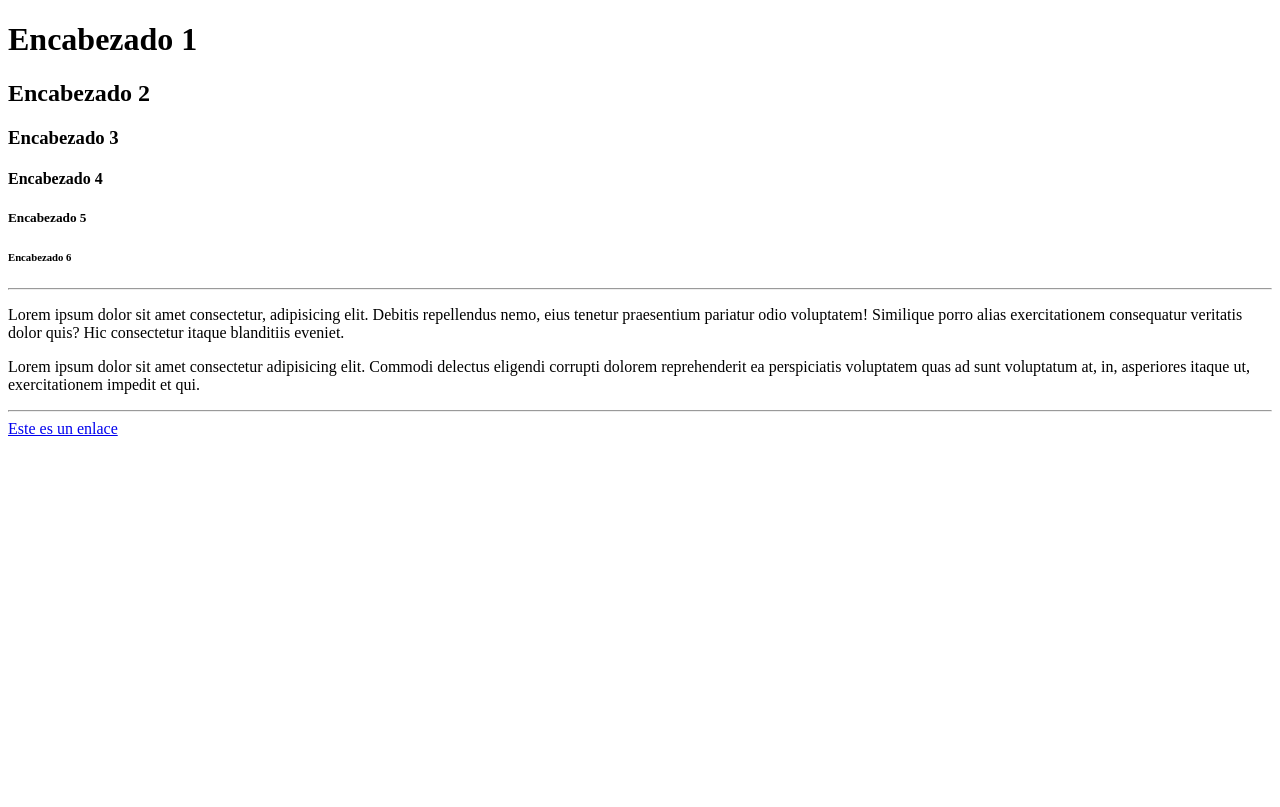
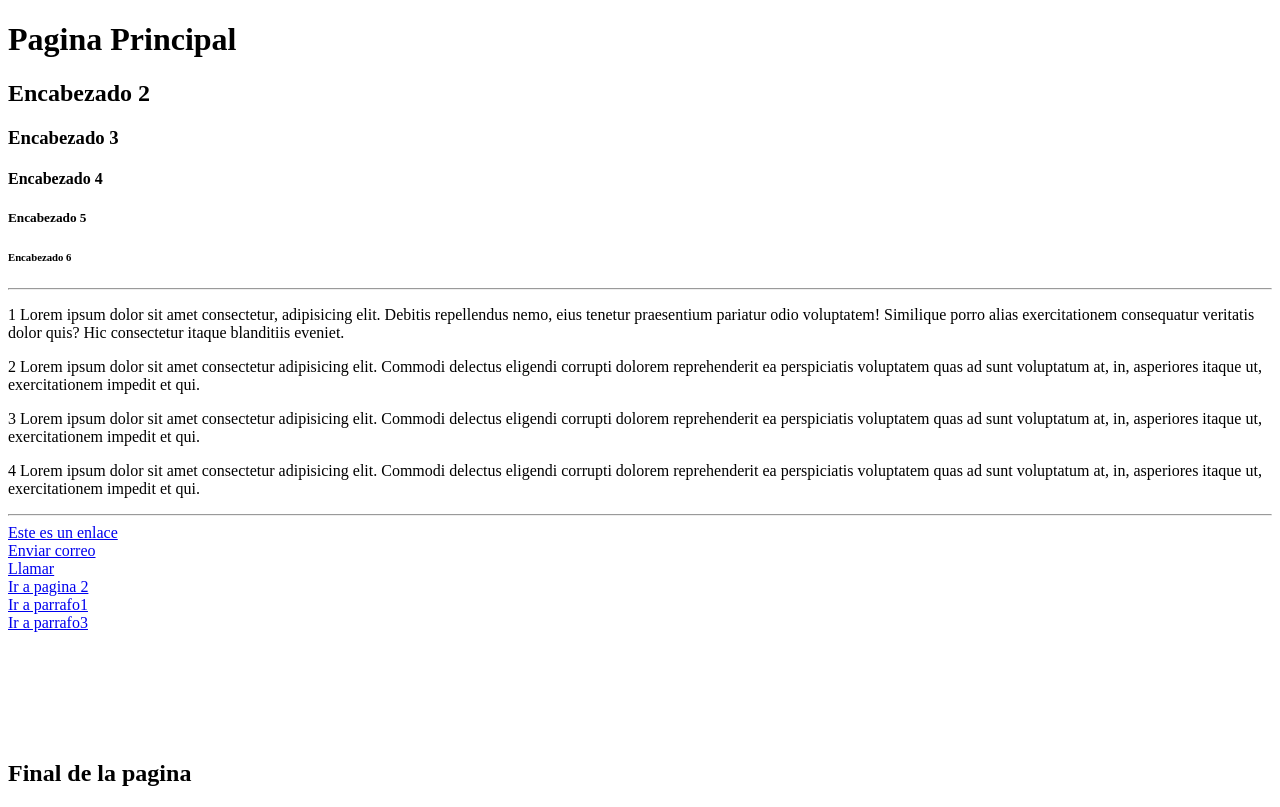
Before and after one commit to leba19121993/generation-ch16, a plain HTML site: page 3-introWeb/html/index.html in a window 1280 px wide. Drawn offline with Linux system fonts and the light colour scheme.

Commit message:
Primera pagina enlace html

```diff
--- a/3-introWeb/html/index.html
+++ b/3-introWeb/html/index.html
@@ -7,7 +7,7 @@
     <title>Mi primer página</title>
 </head>
 <body>
-    <h1>Encabezado 1</h1>
+    <h1>Pagina Principal</h1>
 
     <h2>Encabezado 2</h2>
     <h3>Encabezado 3</h3>
@@ -17,15 +17,53 @@
 
     <hr/>
 
-    <p>Lorem ipsum dolor sit amet consectetur, adipisicing elit. Debitis repellendus nemo, eius tenetur praesentium pariatur odio voluptatem! Similique porro alias exercitationem consequatur veritatis dolor quis? Hic consectetur itaque blanditiis eveniet.</p>
+    <p id="parrafo1">1 Lorem ipsum dolor sit amet consectetur, adipisicing elit. Debitis repellendus nemo, eius tenetur praesentium pariatur odio voluptatem! Similique porro alias exercitationem consequatur veritatis dolor quis? Hic consectetur itaque blanditiis eveniet.</p>
 
-    <p>Lorem ipsum dolor sit amet consectetur adipisicing elit. Commodi delectus eligendi corrupti dolorem reprehenderit ea perspiciatis voluptatem quas ad sunt voluptatum at, in, asperiores itaque ut, exercitationem impedit et qui.</p>
+    <p id="parrafo2">2 Lorem ipsum dolor sit amet consectetur adipisicing elit. Commodi delectus eligendi corrupti dolorem reprehenderit ea perspiciatis voluptatem quas ad sunt voluptatum at, in, asperiores itaque ut, exercitationem impedit et qui.</p>
+
+    <p id="parrafo3">3 Lorem ipsum dolor sit amet consectetur adipisicing elit. Commodi delectus eligendi corrupti dolorem reprehenderit ea perspiciatis voluptatem quas ad sunt voluptatum at, in, asperiores itaque ut, exercitationem impedit et qui.</p>
+
+    <p id="parrafo4">4 Lorem ipsum dolor sit amet consectetur adipisicing elit. Commodi delectus eligendi corrupti dolorem reprehenderit ea perspiciatis voluptatem quas ad sunt voluptatum at, in, asperiores itaque ut, exercitationem impedit et qui.</p>
 
     <hr>
 
     <!--Enlaces-->
     <a href="https://www.google.com/" target="_top">Este es un enlace</a>
 
+    <br>
+    <a href="mailto:abellopez@gmail.com">Enviar correo</a>
+
+
+    <br>
+
+    <a href="tel:+525583317593">Llamar</a>
+
+    <br>
+
+    <a href="assets/pages/pagina2.html">Ir a pagina 2</a>
+
+    <br>
+    <a href="#parrafo1">Ir a parrafo1</a>
+    <br>
+    <a href="#parrafo3">Ir a parrafo3</a>
+    <br>
+    <br>
+    <br>
+    <br>
+    <br>
+    <br>
+    <br>
+    <h2>Final de la pagina</h2>
+
+
+
+
+
+
+
+
+
+
 
 
 
```
Also changed, not shown: 3-introWeb/html/assets/pages/pagina2.html (added, +37 -0 lines), 3-introWeb/html/assets/img/perrito.jpg (added).
